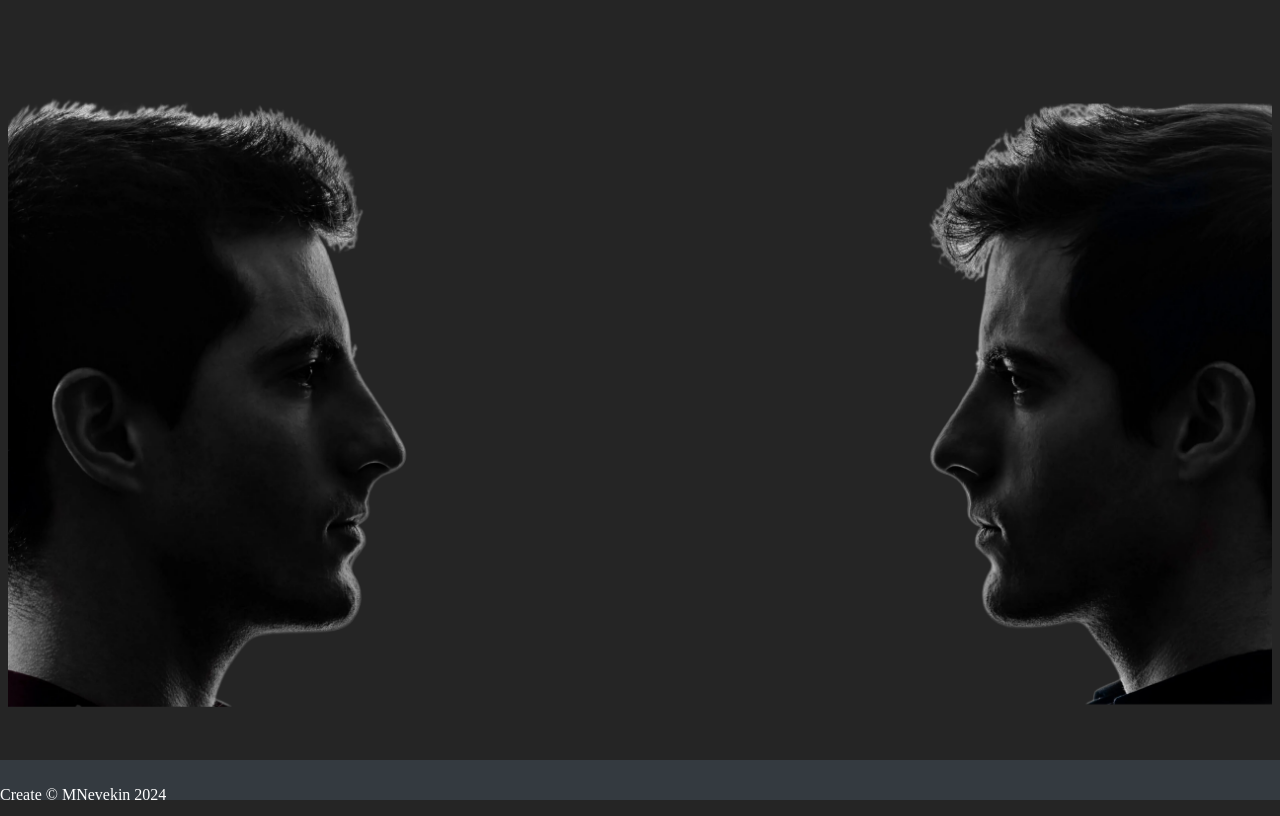
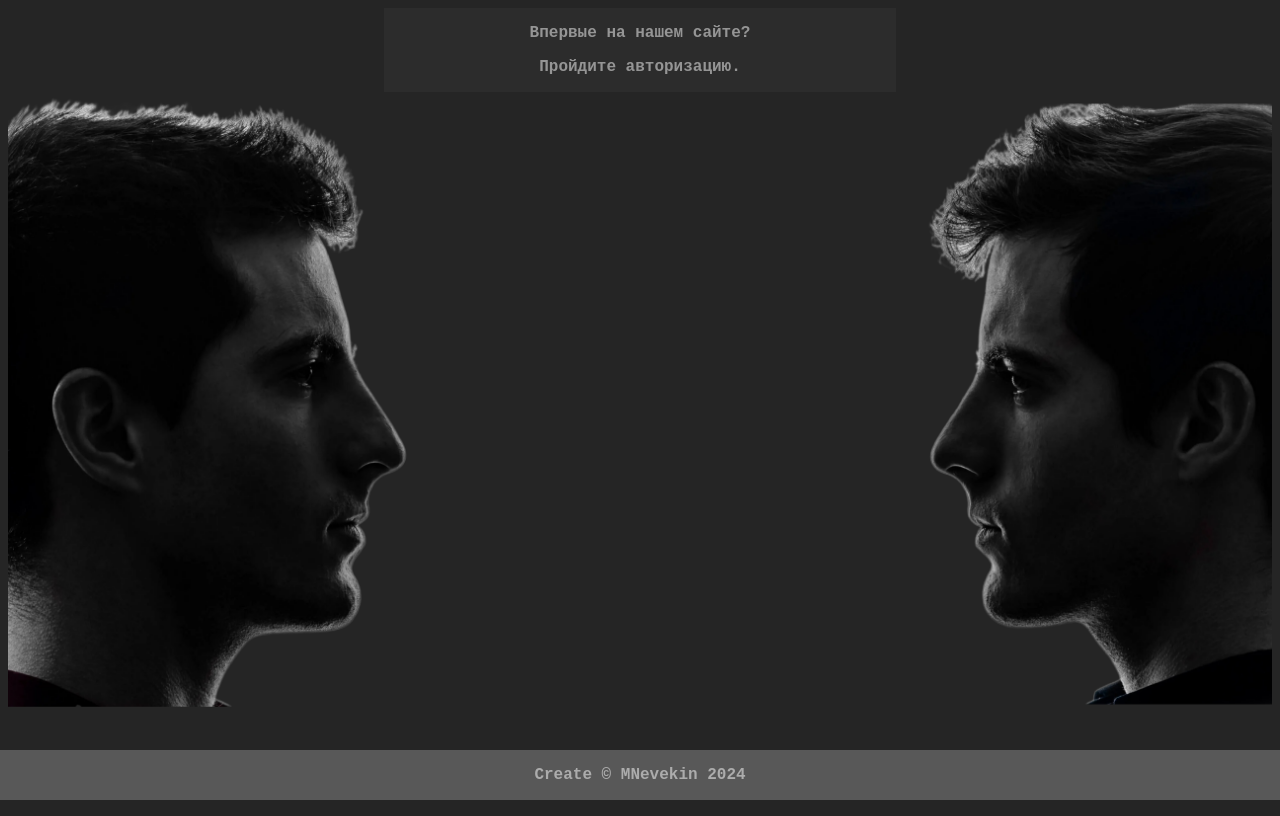
Before and after one commit to maksim-nevekin/AnveraliTest, a Django app: page / in a window 1280 px wide. Run offline with Django 5.2, Linux system fonts and the light colour scheme.

Commit message:
Modify styles

```diff
--- a/main/templates/main/index.html
+++ b/main/templates/main/index.html
@@ -8,14 +8,22 @@
     <link rel="stylesheet" href="{% static "css/style.css" %}">
 </head>
 <body style="background-color: #252525" height="100%">
+    <header class="header">
+        <p class="header-text">Впервые на нашем сайте?</p>
+        <p class="header-text">Пройдите авторизацию.</p>
+    </header>
     <div class="container">
         <div class="left-side">
             <form class="customer-form">
-                <h2>Регистрация заказчика</h2>
-                <input type="text" placeholder="Имя">
-                <input type="text" placeholder="Фамилия">
-                <input type="email" placeholder="Email">
-                <button>Отправить</button>
+            <h2>Регистрация заказчика</h2>
+                <center>
+                    <input  type="text" placeholder="Имя">
+                    <input type="text" placeholder="Фамилия">
+                    <input type="email" placeholder="Email">
+                    <div>
+                        <button>Отправить</button>
+                    </div>
+                </center>
             </form>
         </div>
         <div class="right-side">
@@ -30,9 +38,7 @@
     </div>
     <footer class="footer">
         <div class="footer">
-            </center>
-                <p class="footer-text">Create &copy; MNevekin 2024</p>
-            <center>
+            <p class="footer-text">Create &copy; MNevekin 2024</p>
         </div>
     </footer>
 </body>
--- a/static/css/style.css
+++ b/static/css/style.css
@@ -1,3 +1,19 @@
+.header {
+    z-index: 3;
+    text-align: center;
+    position: fixed;
+    height: auto;
+    left: 30%;
+    width: 40%;
+    background-color: #58585827;
+    font-weight: bold;
+}
+
+.header-text {
+    color: rgba(255, 255, 255, 0.5);
+    justify-content: center;
+}
+
 .container {
     display: flex;
     height: 100vh;
@@ -67,7 +83,6 @@
 .right-side:hover {
     z-index: 2;
     width: auto;
-    /* transform: scale(0.9); */
     height: auto;
     -webkit-transform: scale(1.3);
     -moz-transform: scale(1.3);
@@ -82,7 +97,7 @@
     z-index: 3;
     display: none;
     position: absolute;
-    top: 30%;
+    top: 40%;
     left: 50%;
     transform: translate(33%, -50%);
     background: white;
@@ -96,7 +111,7 @@
     z-index: 3;
     display: none;
     position: absolute;
-    top: 30%;
+    top: 40%;
     right: 50%;
     transform: translate(-26%, -50%);
     background: white;
@@ -108,16 +123,32 @@
 
 .footer {
     z-index: 3;
+    text-align: center;
     position: fixed;
     left: 0;
     bottom: 0;
-    height: 20px;
+    height: auto;
     width: 100%;
-    background-color: #343a40;
-    padding: 10px 0;
+    background-color: #585858;
+    padding: 0;
 }
 
 .footer-text {
     justify-content: center;
-    color: white;
+    color: rgba(255, 255, 255, 0.5);
 }
+
+
+p,
+h2,
+input,
+button {
+    font-family: Courier New, monospace;
+    font-size: 16px;
+    /* font-style: italic; */
+    font-weight: bold;
+}
+
+h2 {
+    font-size: 24px;
+}
```
